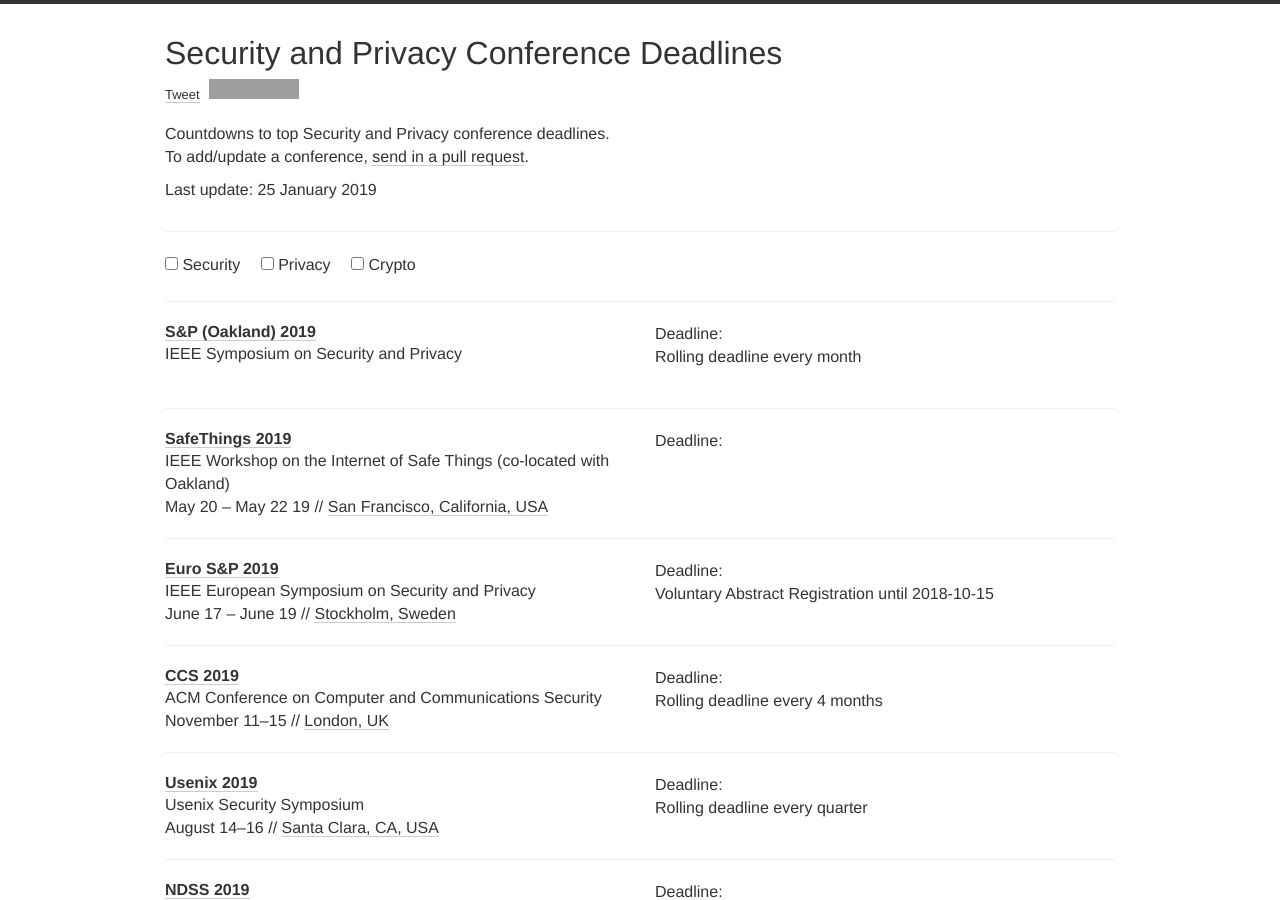
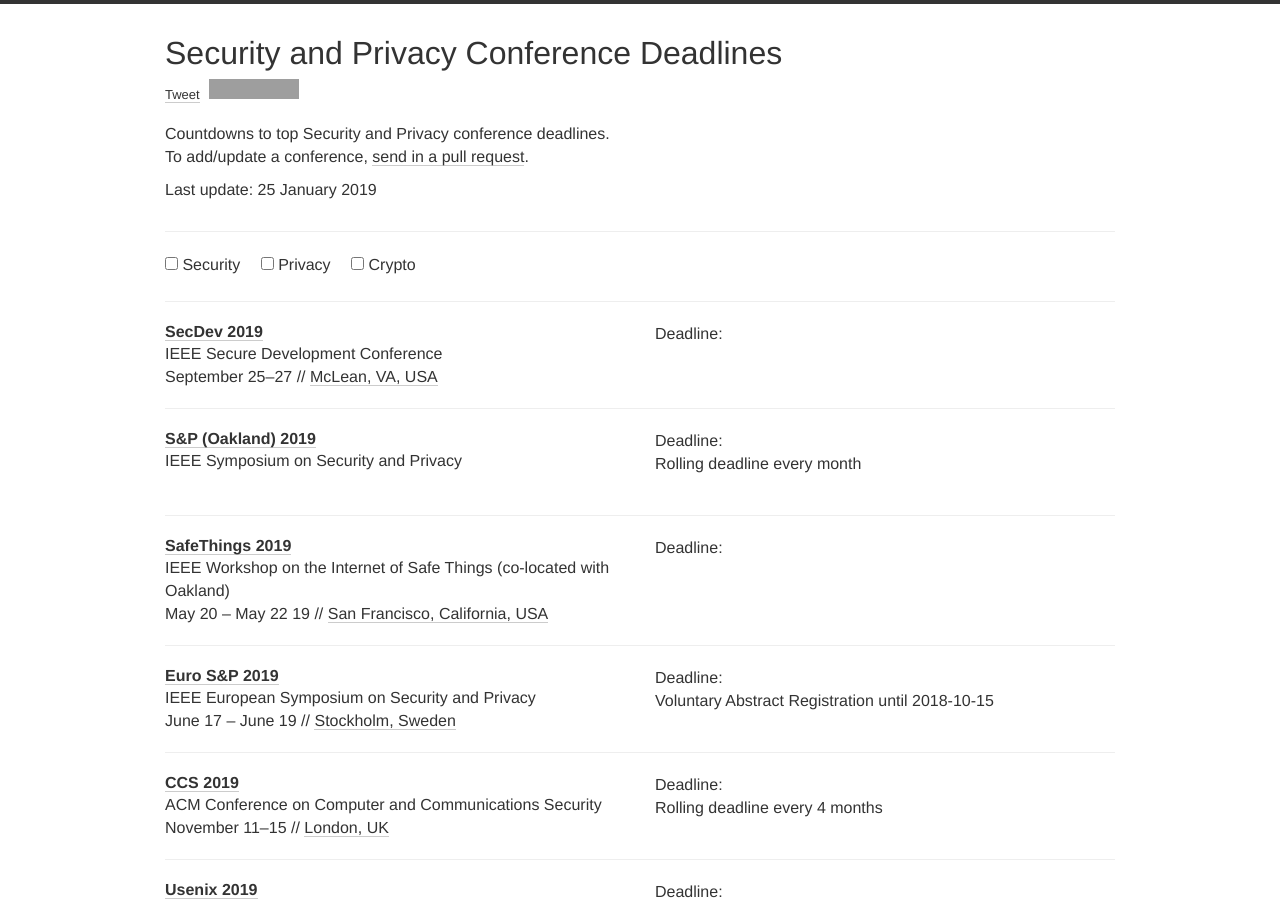
Before and after one commit to sec-deadlines/sec-deadlines.github.io, a Jekyll site: the page built from index.html, in a window 1280 px wide and 900 px high. Built offline with Jekyll 4.4.1, drawn with Linux system fonts in a browser that asks for light colours; nearby versions of some CDN libraries; comment, search, counter and statistics services are not loaded; grey boxes are pictures that could not be loaded.

Commit message:
SecDev 2019

```diff
--- a/_data/conferences.yml
+++ b/_data/conferences.yml
@@ -1,4 +1,13 @@
 ---
+
+- name: SecDev
+  year: 2019
+  description: IEEE Secure Development Conference
+  link: https://secdev.ieee.org/
+  deadline: "2019-04-08 23:59"
+  date: "September 25-27"
+  place: McLean, VA, USA
+  tags: [SEC, PRIV]
 
 # Security and Privacy
 - name: S&P (Oakland)
```
